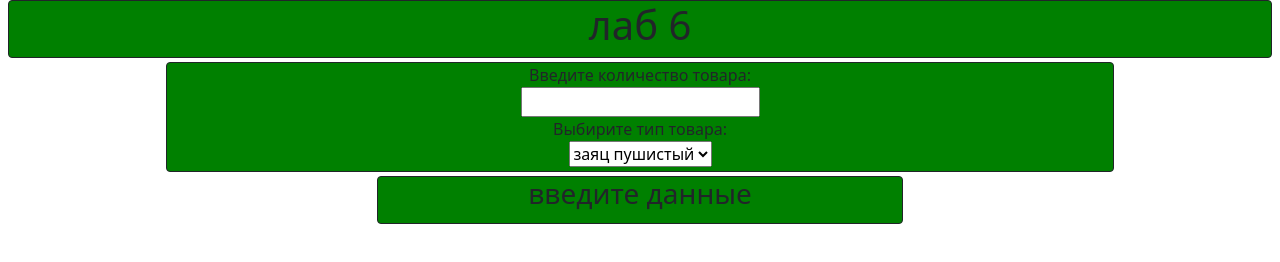
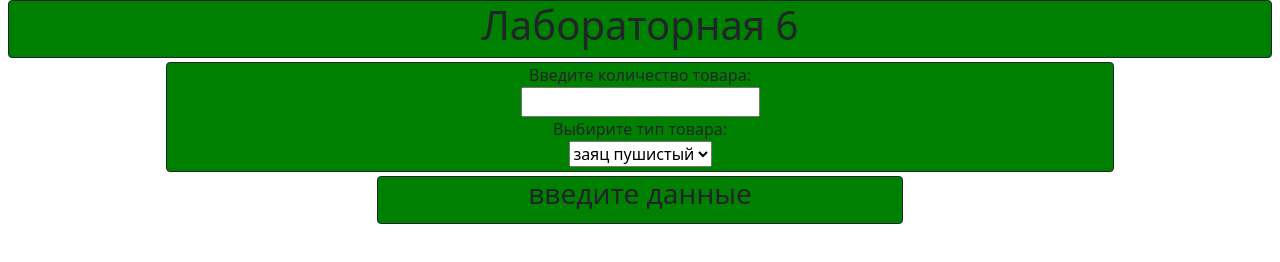
Before and after one commit to Anastasiadi17/Anastasiadi17.github.io, a plain HTML site: page index6.html in a window 1280 px wide. Drawn offline with nearby package versions, Linux system fonts and the light colour scheme.

Commit message:
Update index6.html

```diff
--- a/index6.html
+++ b/index6.html
@@ -14,7 +14,7 @@
         <div class="row d-flex text-center px-2">
             <div id="first" class="col-12 px-0 border border-dark rounded">
                 <h1>
-                    лаб 6
+                    Лабораторная 6
                 </h1>
           </div>
           <div id="second" class="col-9 mt-1 pb-1 mx-auto px-0 border border-dark rounded">
```
